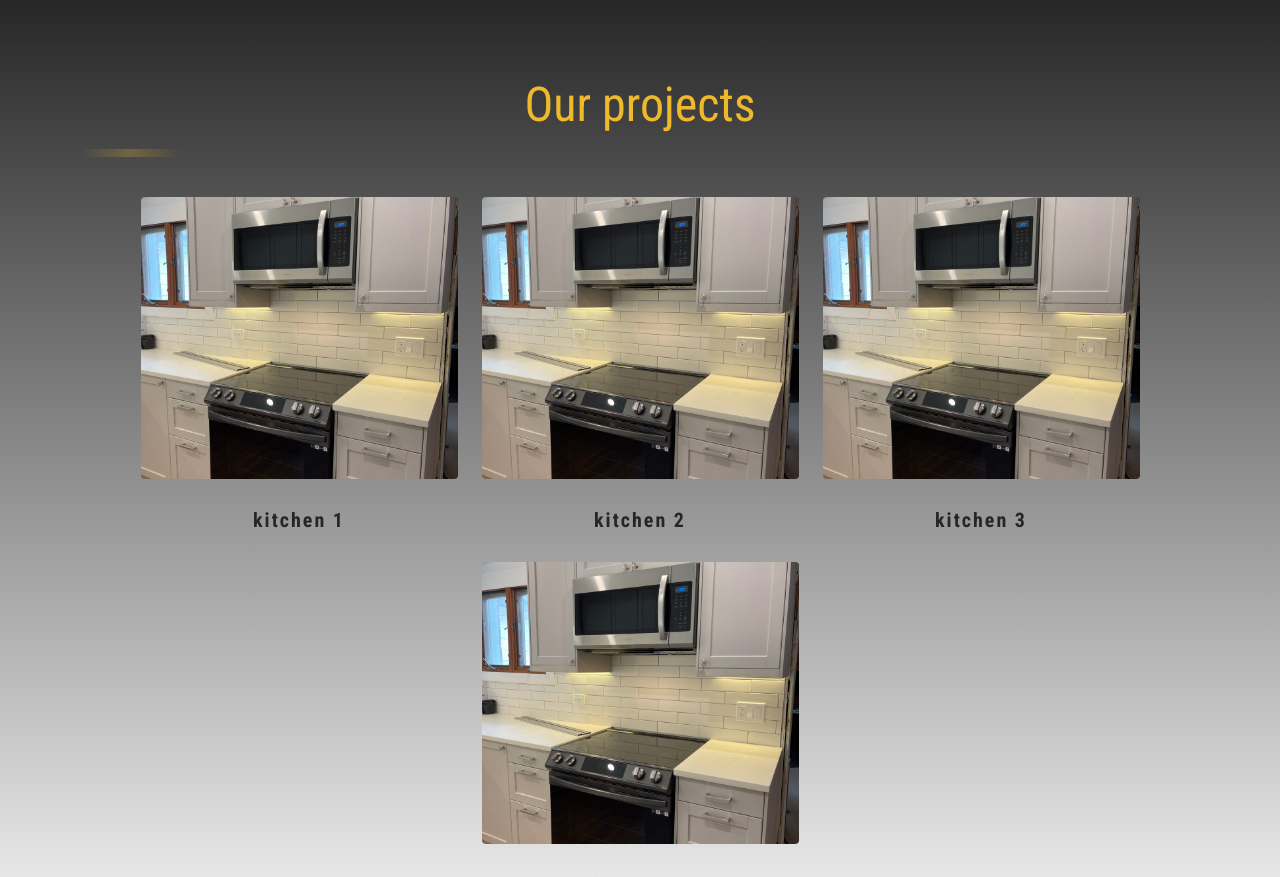
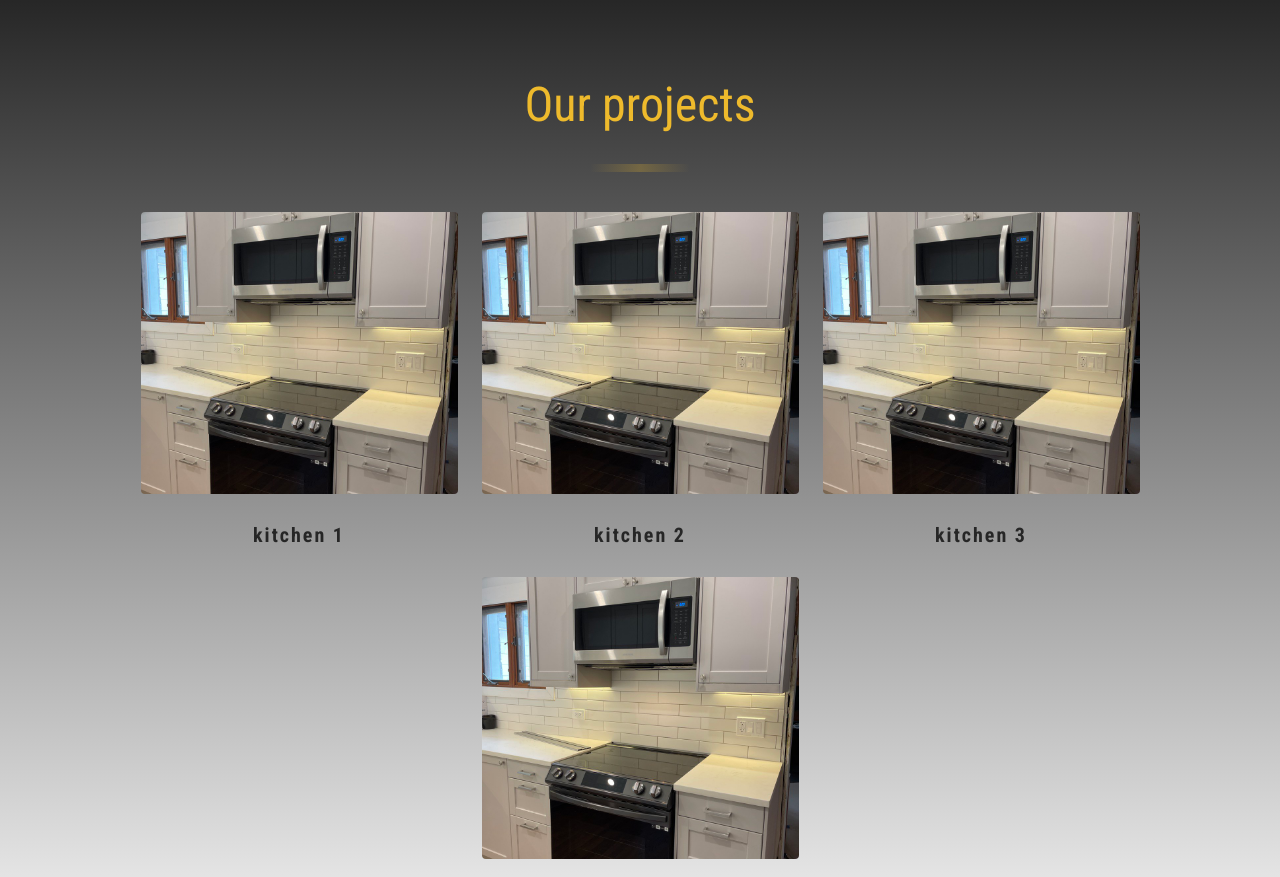
Before and after one commit to Twisterday/prof-electro-inc, a website: page index.html in a window 1280 px wide. Shown: the part 1735-2612 px from the top of the page. Drawn offline with nearby package versions, Linux system fonts and the light colour scheme; files whose address does not match are found by name.

Commit message:
project line fix

```diff
--- a/index.html
+++ b/index.html
@@ -185,11 +185,13 @@
 		</div>
 	</section>
 	<section class="project" id="project">
-		<div class="container">
-			<h4 class="project__title title">
-				Our projects
-			</h4>
-			<hr class="project__line">
+		<div class="project__container container">
+			<div class="project__topper">
+				<h4 class="project__title title">
+					Our projects
+				</h4>
+				<hr class="project__line">
+			</div>
 			<div class="project__items">
 				<div class="project__item">
 					<div class="project__item-img" style="background-image: url(img/kitchen-img.jpg);">
--- a/scss/style.scss
+++ b/scss/style.scss
@@ -638,11 +638,18 @@
 	padding: 20px 0;
 	background: linear-gradient(180deg, #262626 0%, rgba(40, 64, 116, 0) 100%);
 
+	&__topper {
+		display: flex;
+		flex-direction: column;
+		justify-content: center;
+		align-items: center;
+	}
+
 	&__title {
 		color: $yel;
 	}
 
-	.project__line {
+	&__line {
 		border: 0;
 		height: 6px;
 		width: 50px;
```
Also changed, not shown: css/style.css, 1 other file.
